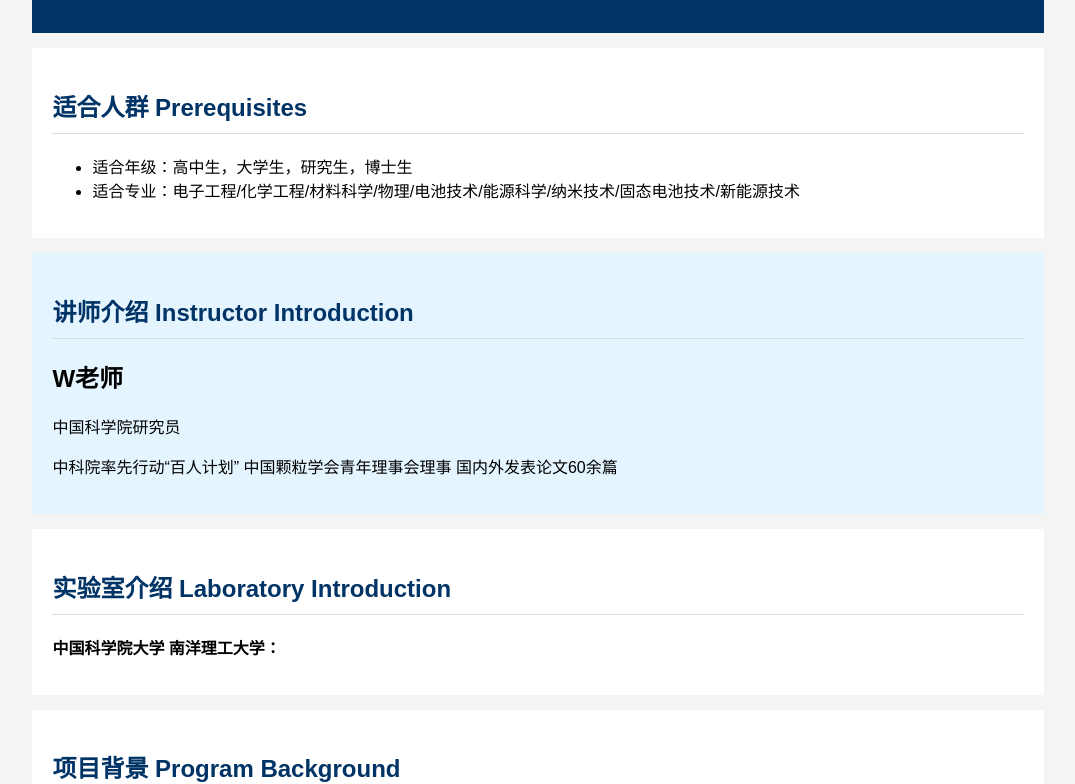
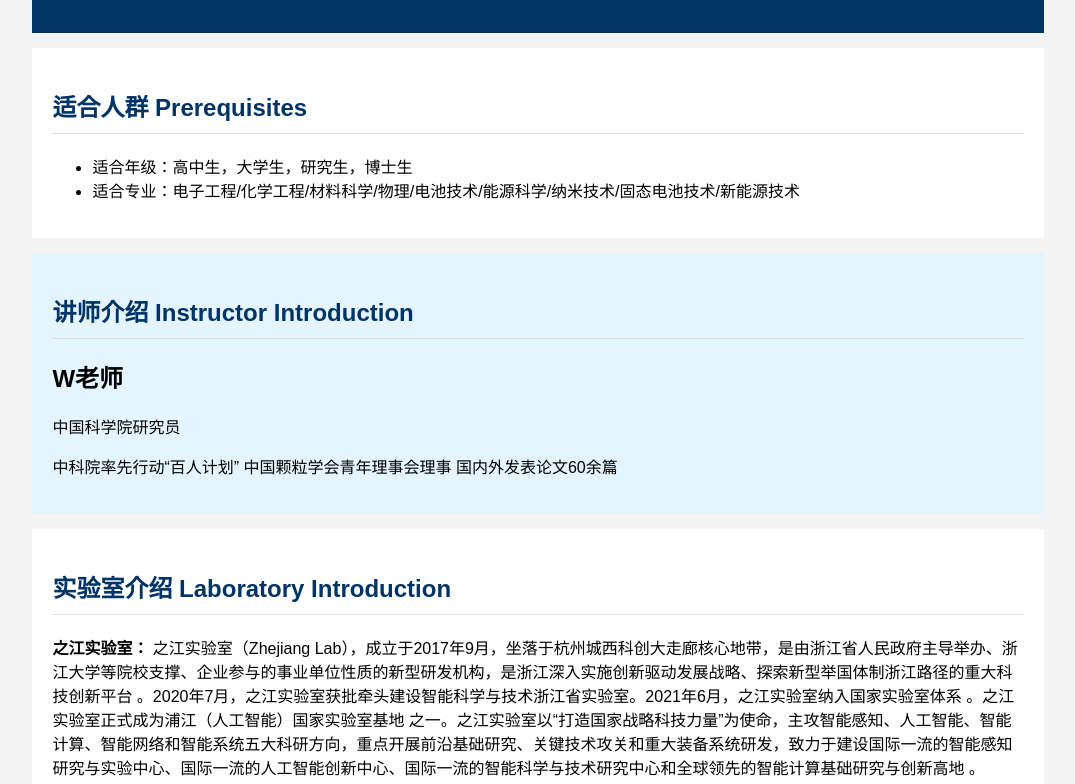
Before and after one commit to lanankeyan/lanankeyan.github.io, a plain HTML site: page project010.html in a window 1280 px wide. Shown: the part 168-952 px from the top of the page, without its empty margins (102-1177 px from the left). Drawn offline with Linux system fonts and the light colour scheme.

Commit message:
Update project010.html

```diff
--- a/project010.html
+++ b/project010.html
@@ -223,11 +223,15 @@
             <h2>
                 实验室介绍 Laboratory Introduction
             </h2>
-            <p>
+           <p>
                 <b>
-                    中国科学院大学 南洋理工大学：
+                    之江实验室：
                 </b>
-
+                之江实验室（Zhejiang
+                Lab），成立于2017年9月，坐落于杭州城西科创大走廊核心地带，是由浙江省人民政府主导举办、浙江大学等院校支撑、企业参与的事业单位性质的新型研发机构，是浙江深入实施创新驱动发展战略、探索新型举国体制浙江路径的重大科技创新平台
+                。2020年7月，之江实验室获批牵头建设智能科学与技术浙江省实验室。2021年6月，之江实验室纳入国家实验室体系 。之江实验室正式成为浦江（人工智能）国家实验室基地
+                之一。之江实验室以“打造国家战略科技力量”为使命，主攻智能感知、人工智能、智能计算、智能网络和智能系统五大科研方向，重点开展前沿基础研究、关键技术攻关和重大装备系统研发，致力于建设国际一流的智能感知研究与实验中心、国际一流的人工智能创新中心、国际一流的智能科学与技术研究中心和全球领先的智能计算基础研究与创新高地
+                。
             </p>
         </div>
 
```
